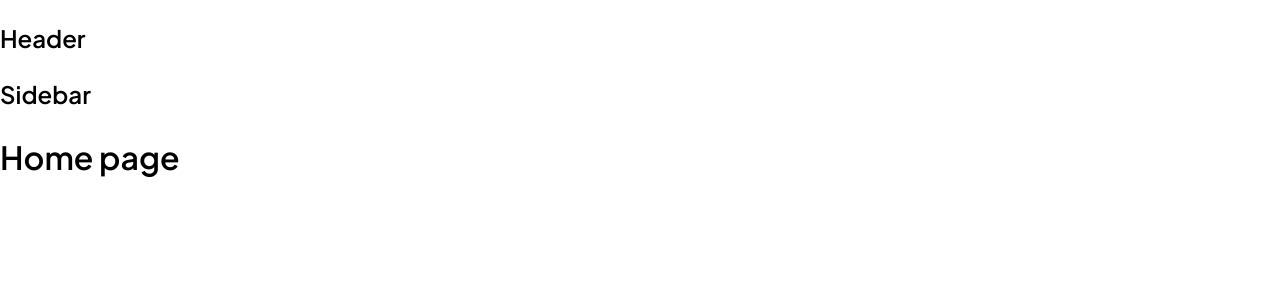
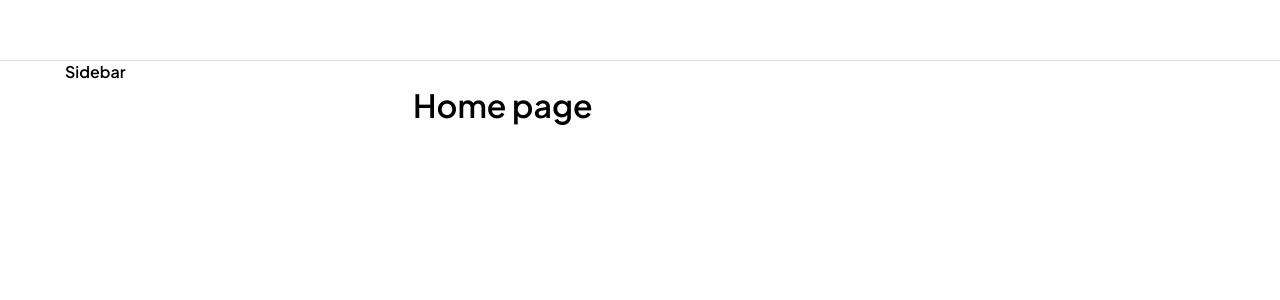
Before and after one commit to chuongngxyen/tiktok_ui, a React (Create React App) app: page / in a window 1280 px wide. Shown: the top 300 px of the page. Built offline with nearby package versions, Linux system fonts and the light colour scheme.

Commit message:
Khung Layout

```diff
--- a/package.json
+++ b/package.json
@@ -6,6 +6,7 @@
     "@testing-library/jest-dom": "^5.16.5",
     "@testing-library/react": "^13.4.0",
     "@testing-library/user-event": "^13.5.0",
+    "classnames": "^2.3.2",
     "normalize.css": "^8.0.1",
     "react": "^18.2.0",
     "react-dom": "^18.2.0",
--- a/src/component/GlobalStyle/GlobalStyle.scss
+++ b/src/component/GlobalStyle/GlobalStyle.scss
@@ -6,6 +6,8 @@
 }
 * {
   box-sizing: border-box;
+  margin: 0;
+  padding: 0;
 }
 
 html {
--- /dev/null
+++ b/src/component/Layout/DefaultLayout/DefaultLayout.module.scss
@@ -0,0 +1,14 @@
+.wrapper {
+  width: 100%;
+  display: flex;
+  flex-direction: column;
+  align-items: center;
+}
+.container {
+  width: 1150px;
+  min-height: 1000px;
+  display: flex;
+}
+.content {
+  flex: 1;
+}
--- a/src/component/Layout/DefaultLayout/index.js
+++ b/src/component/Layout/DefaultLayout/index.js
@@ -1,14 +1,22 @@
 import Header from "../components/Header";
 import Sidebar from "../components/Sidebar";
+import styles from "./DefaultLayout.module.scss"
+import classNames from "classnames/bind";
 
+
+const cx = classNames.bind(styles)
 function DefaultLayout({ children }) {
-    return <div>
-        <Header />
-        <div className="container">
-            <Sidebar />
-            <div className="content">{children}</div>
+    return (
+        <div className={cx('wrapper')}>
+            <Header />
+            <div className={cx('container')}>
+                <Sidebar />
+                <div className={cx("content")}>
+                    {children}
+                </div>
+            </div>
         </div>
-    </div>;
+    )
 }
 
 export default DefaultLayout;
--- /dev/null
+++ b/src/component/Layout/components/Header/Header.module.scss
@@ -0,0 +1,10 @@
+.wrapper {
+  width: 100%;
+  height: 60px;
+  box-shadow: 0px 1px 1px rgb(0 0 0 / 12%);
+  display: flex;
+  justify-content: center;
+}
+.content {
+  width: 1150px;
+}
--- a/src/component/Layout/components/Header/index.js
+++ b/src/component/Layout/components/Header/index.js
@@ -1,5 +1,16 @@
+import styles from "./Header.module.scss"
+import classNames from "classnames/bind";
+
+const cx = classNames.bind(styles)
 function Header() {
-    return <h2>Header</h2>;
+    return (
+        <div className={cx('wrapper')}>
+            <div className={cx('content')}>
+                {/* {logo} */}
+                {/* {content} */}
+            </div>
+        </div>
+    );
 }
 
 export default Header;
--- /dev/null
+++ b/src/component/Layout/components/Sidebar/Sidebar.module.scss
@@ -0,0 +1,3 @@
+.wrapper {
+  width: 348px;
+}
--- a/src/component/Layout/components/Sidebar/index.js
+++ b/src/component/Layout/components/Sidebar/index.js
@@ -1,5 +1,14 @@
+import classNames from "classnames/bind";
+import styles from "./Sidebar.module.scss"
+
+const cx = classNames.bind(styles)
+
 function Sidebar() {
-    return <h2>Sidebar</h2>;
+    return (
+        <aside className={cx('wrapper')}>
+            Sidebar
+        </aside>
+    )
 }
 
 export default Sidebar;
```
Also changed, not shown: 1 other file (tests, documents, lock files or other folders).
